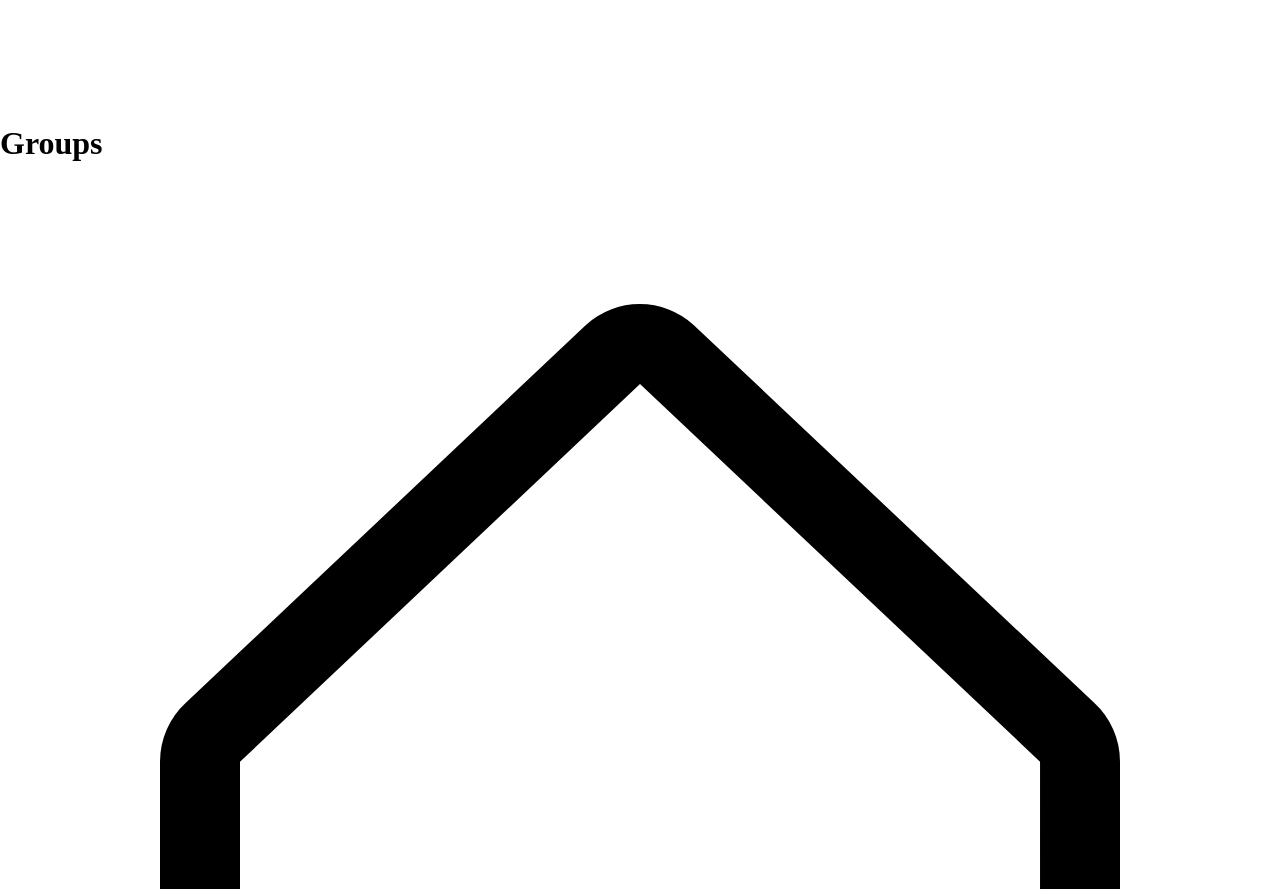
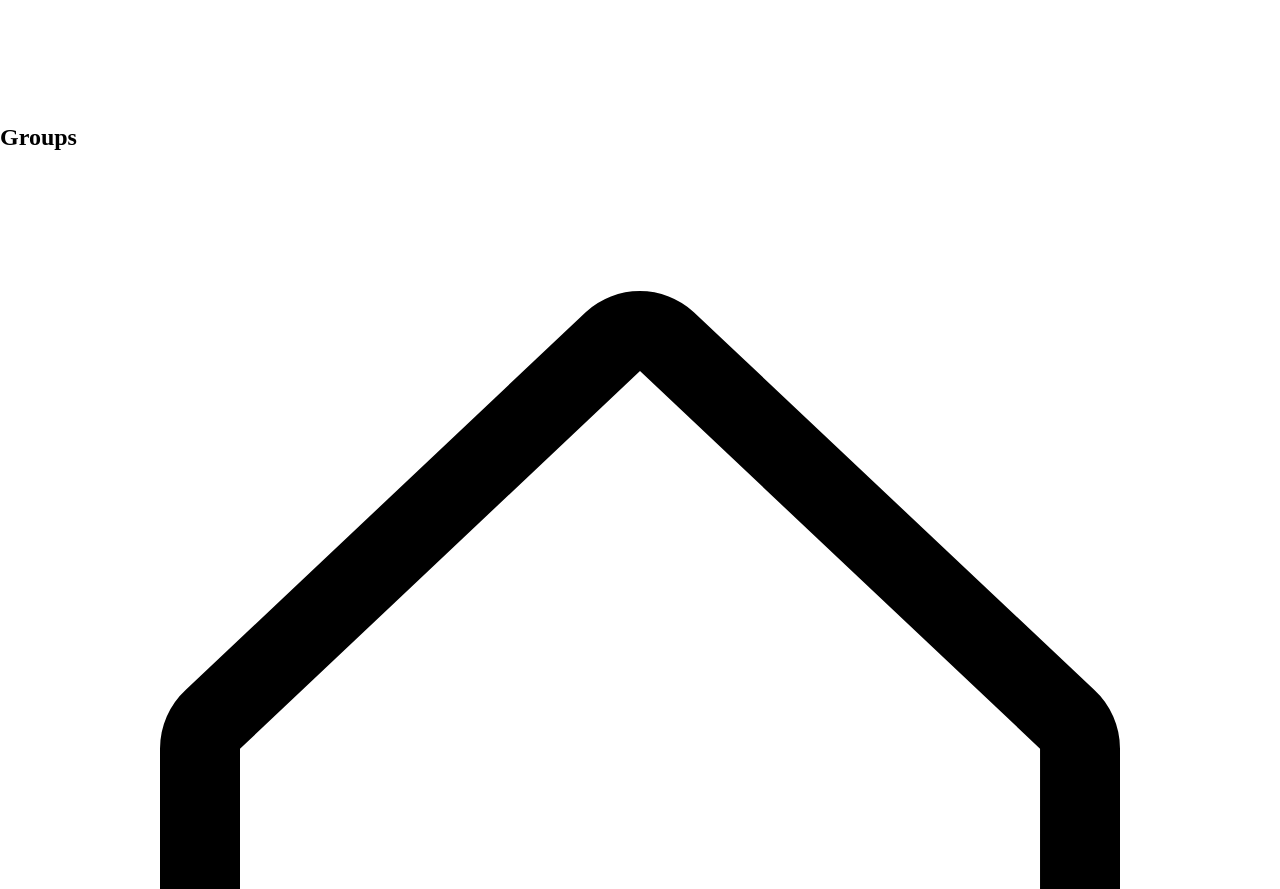
Before and after one commit to teniqhx/RepeatIt, a plain HTML site: page index.html in a window 1280 px wide. Shown: the part 1180-2069 px from the top of the page. Drawn offline with Linux system fonts and the light colour scheme; a web font is replaced by a local one.

Commit message:
Update index.html

```diff
--- a/index.html
+++ b/index.html
@@ -18,7 +18,7 @@
                     <path stroke="currentColor" stroke-linecap="round" stroke-linejoin="round" stroke-width="1.5" d="M21 13v-2a1 1 0 0 0-1-1h-.757l-.707-1.707.535-.536a1 1 0 0 0 0-1.414l-1.414-1.414a1 1 0 0 0-1.414 0l-.536.535L14 4.757V4a1 1 0 0 0-1-1h-2a1 1 0 0 0-1 1v.757l-1.707.707-.536-.535a1 1 0 0 0-1.414 0L4.929 6.343a1 1 0 0 0 0 1.414l.536.536L4.757 10H4a1 1 0 0 0-1 1v2a1 1 0 0 0 1 1h.757l.707 1.707-.535.536a1 1 0 0 0 0 1.414l1.414 1.414a1 1 0 0 0 1.414 0l.536-.535 1.707.707V20a1 1 0 0 0 1 1h2a1 1 0 0 0 1-1v-.757l1.707-.708.536.536a1 1 0 0 0 1.414 0l1.414-1.414a1 1 0 0 0 0-1.414l-.535-.536.707-1.707H20a1 1 0 0 0 1-1Z"/>
                     <path stroke="currentColor" stroke-linecap="round" stroke-linejoin="round" stroke-width="1.5" d="M12 15a3 3 0 1 0 0-6 3 3 0 0 0 0 6Z"/>
                   </svg>
-                <h1>Groups</h1>
+                <h2>Groups</h2>
             </div>
 
         </header>
```
